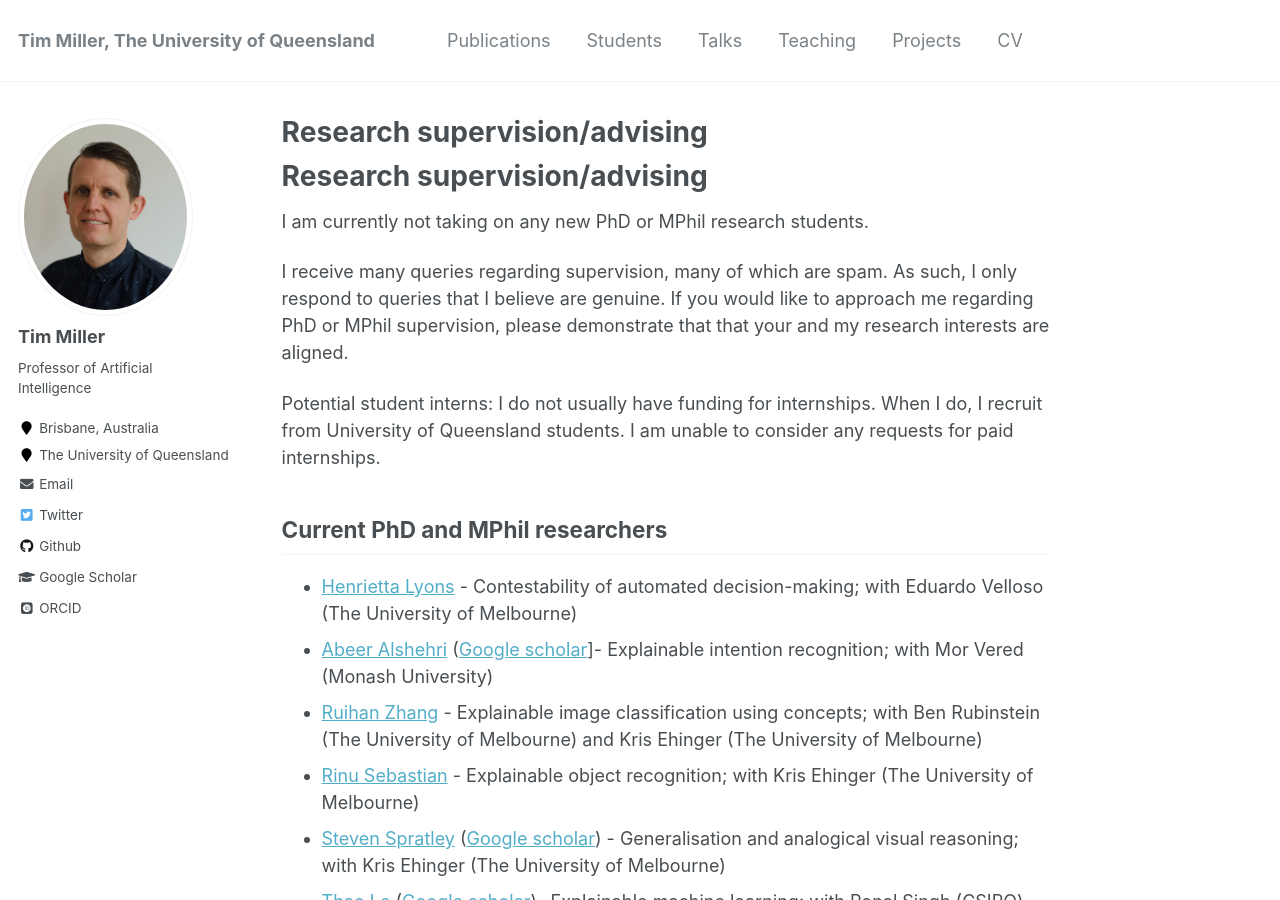
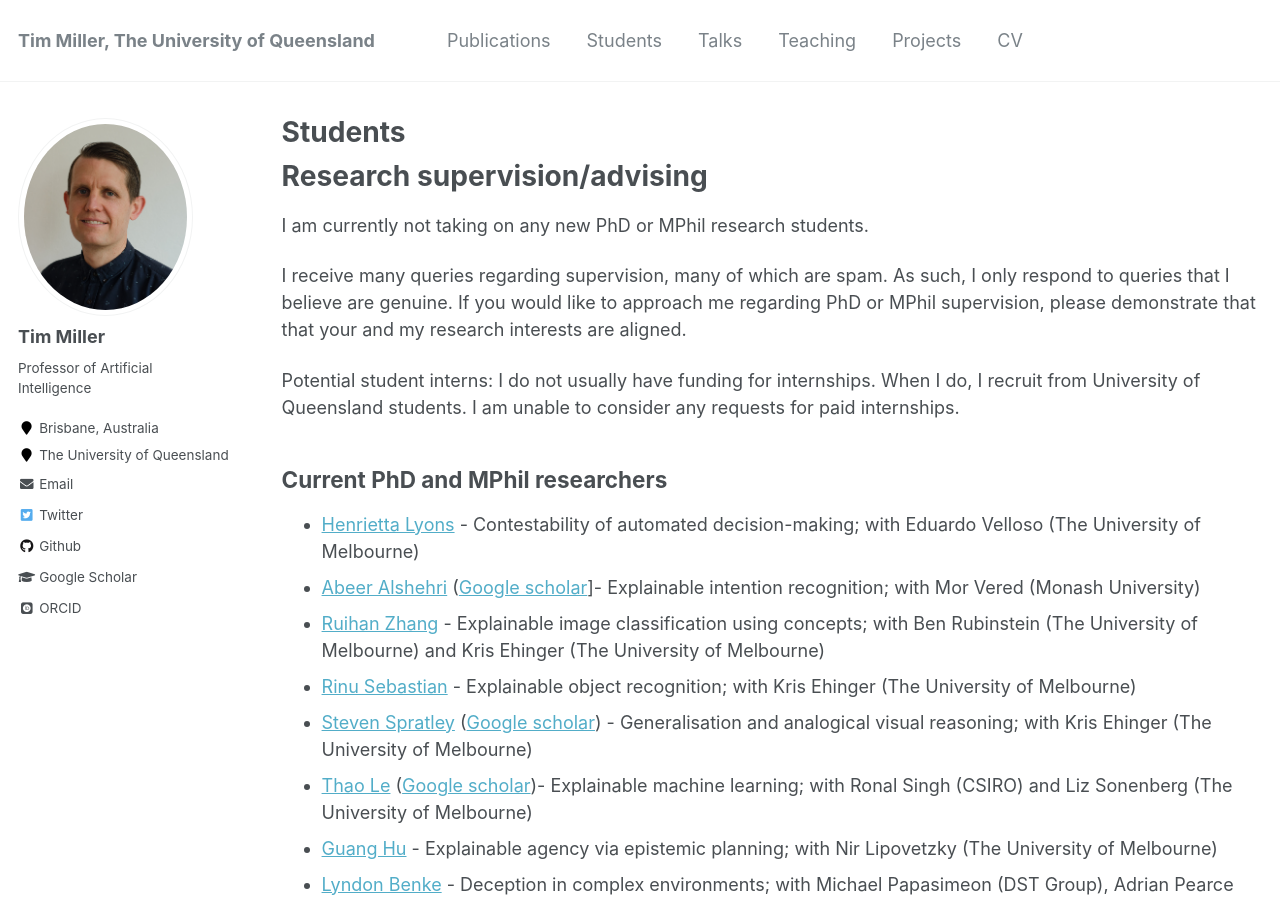
Before and after one commit to uqtmiller/uqtmiller.github.io, a Jekyll site: the page built from _pages/students.md, in a window 1280 px wide and 900 px high. Built offline with Jekyll 4.4.1, drawn with Linux system fonts in a browser that asks for light colours; some web fonts are replaced; our own code applies the rules of GitHub Pages for plain Markdown files.

Commit message:
Bugfix: Point to students.md

```diff
--- a/_pages/students.md
+++ b/_pages/students.md
@@ -1,3 +1,9 @@
+---
+layout: archive
+title: "Students"
+permalink: /students/
+author_profile: true
+---
 
 # Research supervision/advising
 
```
